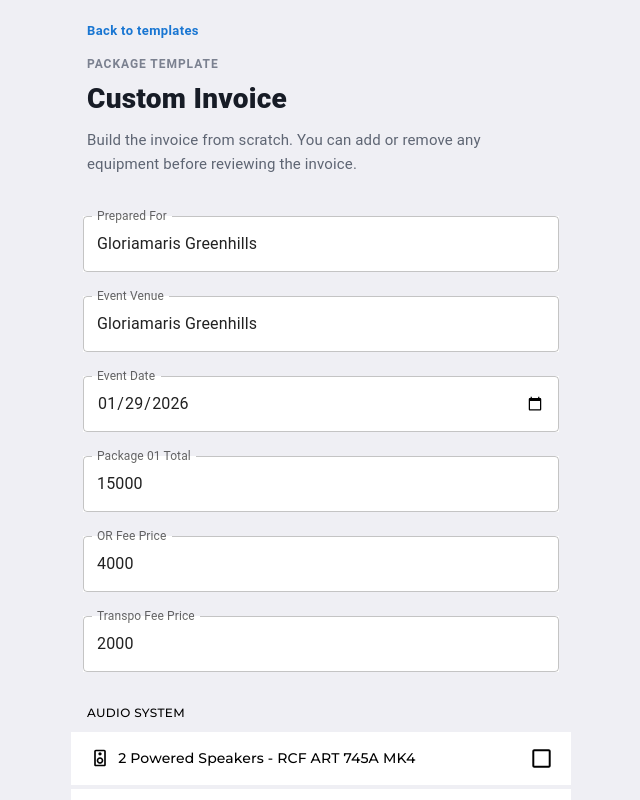
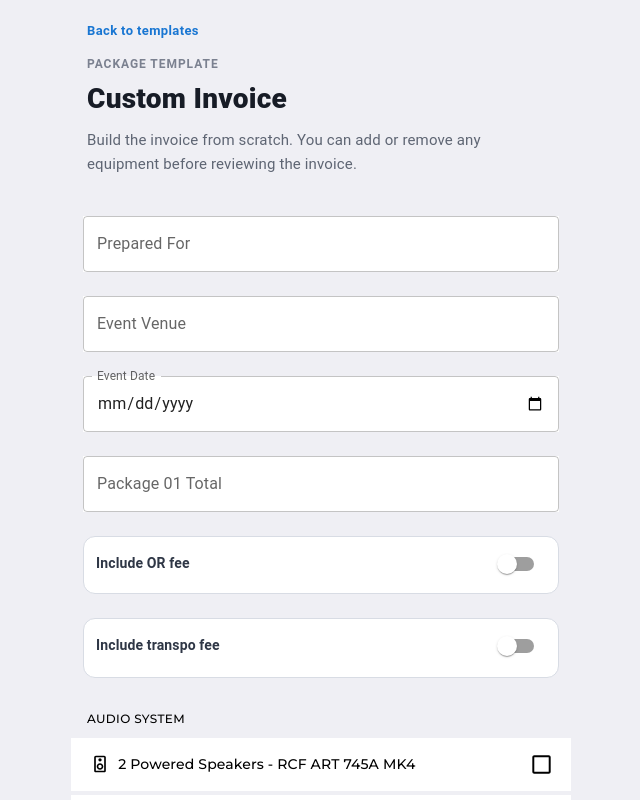
Before and after one commit to pjguitar15/legato-invoice-maker, a React (Vite) app: page / in a window 1280 px wide. Both pictures are taken after a click on the element "Create without template". Shown: the top 800 px of the page, without its empty margins (319-959 px from the left). Built offline with nearby package versions, Linux system fonts and the light colour scheme.

Commit message:
fixed things

```diff
--- a/src/components/Form/components/fields/Field.tsx
+++ b/src/components/Form/components/fields/Field.tsx
@@ -8,9 +8,19 @@ type FieldProps = {
   type?: string
   value: string
   onChange: (event: ChangeEvent<HTMLInputElement>) => void
+  error?: boolean
+  helperText?: string
 }
 
-const Field = ({ name, label, type, value, onChange }: FieldProps) => {
+const Field = ({
+  name,
+  label,
+  type,
+  value,
+  onChange,
+  error,
+  helperText,
+}: FieldProps) => {
   return (
     <Box>
       <Box sx={styles.fieldContainer}>
@@ -21,6 +31,8 @@ const Field = ({ name, label, type, value, onChange }: FieldProps) => {
           type={type}
           value={value}
           onChange={onChange}
+          error={error}
+          helperText={helperText}
           slotProps={
             type === 'date'
               ? {
--- a/src/components/Form/components/fields/Fields.tsx
+++ b/src/components/Form/components/fields/Fields.tsx
@@ -1,4 +1,4 @@
-import { Box } from '@mui/material'
+import { Box, FormControlLabel, Switch, Typography } from '@mui/material'
 import { styles } from '../formStyles'
 import Field from './Field'
 import { useInvoiceBuilder } from '../../../../context/useInvoiceBuilder'
@@ -9,6 +9,10 @@ type FieldConfig = {
   name: keyof InvoiceFormValues
   label: string
   type?: string
+}
+
+type FieldsProps = {
+  errors?: Partial<Record<keyof InvoiceFormValues, string>>
 }
 
 const fieldConfig: FieldConfig[] = [
@@ -35,23 +39,16 @@ const fieldConfig: FieldConfig[] = [
     label: 'LED Wall Price',
     type: 'number',
   },
-  {
-    name: 'orFeePrice',
-    label: 'OR Fee Price',
-    type: 'number',
-  },
-  {
-    name: 'transpoFeePrice',
-    label: 'Transpo Fee Price',
-    type: 'number',
-  },
 ]
 
-const Fields = () => {
-  const { formValues, handleFieldChange, sections } = useInvoiceBuilder()
+const Fields = ({ errors }: FieldsProps) => {
+  const { formValues, handleFieldChange, handleCheckClick, sections } =
+    useInvoiceBuilder()
   const hasLedWallSelection = sections
     .find((section) => section.id === 7)
     ?.equipment.some((item) => item.type === EquipmentTypes.LED_WALL && item.isChecked)
+  const orFeeItem = sections.find((section) => section.id === 8)?.equipment[0]
+  const transpoFeeItem = sections.find((section) => section.id === 9)?.equipment[0]
 
   const visibleFieldConfig = fieldConfig.filter(
     (field) => field.name !== 'ledWallPrice' || hasLedWallSelection,
@@ -67,8 +64,108 @@ const Fields = () => {
           type={field.type}
           value={formValues[field.name as keyof typeof formValues]}
           onChange={handleFieldChange}
+          error={Boolean(errors?.[field.name])}
+          helperText={errors?.[field.name]}
         />
       ))}
+
+      {orFeeItem ? (
+        <Box sx={styles.fieldContainer}>
+          <Box
+            sx={{
+              border: '1px solid #d8dce4',
+              borderRadius: '12px',
+              padding: '0.5rem 0.75rem 0.65rem',
+              background: '#ffffff',
+            }}
+          >
+            <FormControlLabel
+              control={
+                <Switch
+                  checked={orFeeItem.isChecked}
+                  onChange={() => handleCheckClick(8, orFeeItem.id)}
+                />
+              }
+              label='Include OR fee'
+              sx={{
+                margin: 0,
+                width: '100%',
+                justifyContent: 'space-between',
+                '& .MuiFormControlLabel-label': {
+                  fontSize: 14,
+                  fontWeight: 600,
+                  color: '#2f3746',
+                },
+              }}
+              labelPlacement='start'
+            />
+
+            {orFeeItem.isChecked ? (
+              <Typography
+                sx={{
+                  fontSize: 12.5,
+                  lineHeight: 1.45,
+                  color: '#667085',
+                  marginTop: '0.2rem',
+                  paddingRight: '0.25rem',
+                }}
+              >
+                12% of the total will be added, then rounded up. Examples:
+                P3,878 becomes P4,000, P2,439 becomes P2,500, and P4,224
+                becomes P4,500.
+              </Typography>
+            ) : null}
+          </Box>
+        </Box>
+      ) : null}
+
+      {transpoFeeItem ? (
+        <Box sx={styles.fieldContainer}>
+          <Box
+            sx={{
+              border: '1px solid #d8dce4',
+              borderRadius: '12px',
+              padding: '0.5rem 0.75rem 0.75rem',
+              background: '#ffffff',
+            }}
+          >
+            <FormControlLabel
+              control={
+                <Switch
+                  checked={transpoFeeItem.isChecked}
+                  onChange={() => handleCheckClick(9, transpoFeeItem.id)}
+                />
+              }
+              label='Include transpo fee'
+              sx={{
+                margin: 0,
+                width: '100%',
+                justifyContent: 'space-between',
+                '& .MuiFormControlLabel-label': {
+                  fontSize: 14,
+                  fontWeight: 600,
+                  color: '#2f3746',
+                },
+              }}
+              labelPlacement='start'
+            />
+
+            {transpoFeeItem.isChecked ? (
+              <Box sx={{ marginTop: '0.4rem' }}>
+                <Field
+                  name='transpoFeePrice'
+                  label='Transpo Fee Price'
+                  type='number'
+                  value={formValues.transpoFeePrice}
+                  onChange={handleFieldChange}
+                  error={Boolean(errors?.transpoFeePrice)}
+                  helperText={errors?.transpoFeePrice}
+                />
+              </Box>
+            ) : null}
+          </Box>
+        </Box>
+      ) : null}
     </Box>
   )
 }
--- a/src/components/Form/components/list-checker/ListChecker.tsx
+++ b/src/components/Form/components/list-checker/ListChecker.tsx
@@ -7,10 +7,13 @@ import { useInvoiceBuilder } from "../../../../context/useInvoiceBuilder"
 
 const ListChecker = () => {
   const { sections, handleCheckClick } = useInvoiceBuilder()
+  const visibleSections = sections.filter(
+    (section) => section.id !== 8 && section.id !== 9,
+  )
 
   return (
     <Box sx={styles.root}>
-      {sections.map((item) => (
+      {visibleSections.map((item) => (
         <Box key={item.id}>
           <Typography sx={styles.heading}>{item.label}</Typography>
 
--- a/src/context/invoiceBuilderConfig.ts
+++ b/src/context/invoiceBuilderConfig.ts
@@ -10,7 +10,6 @@ export type InvoiceFormValues = {
   eventDate: string
   packageOnePrice: string
   ledWallPrice: string
-  orFeePrice: string
   transpoFeePrice: string
 }
 
@@ -33,13 +32,12 @@ export const createRandomInvoiceNumber = () =>
   String(Math.floor(Math.random() * 401) + 100)
 
 export const createInitialFormValues = (): InvoiceFormValues => ({
-  clientName: 'Gloriamaris Greenhills',
-  eventVenue: 'Gloriamaris Greenhills',
-  eventDate: '2026-01-29',
-  packageOnePrice: '15000',
-  ledWallPrice: '18000',
-  orFeePrice: '4000',
-  transpoFeePrice: '2000',
+  clientName: '',
+  eventVenue: '',
+  eventDate: '',
+  packageOnePrice: '',
+  ledWallPrice: '',
+  transpoFeePrice: '',
 })
 
 export const initialFormValues: InvoiceFormValues = createInitialFormValues()
--- a/src/pages/CreateInvoice.tsx
+++ b/src/pages/CreateInvoice.tsx
@@ -1,21 +1,29 @@
-import { useEffect } from 'react'
+import { useEffect, useMemo, useState } from 'react'
 import { Box, Button, Typography } from '@mui/material'
-import { Link as RouterLink, Navigate, useParams } from 'react-router'
+import { Link as RouterLink, Navigate, useNavigate, useParams } from 'react-router'
 import Fields from '../components/Form/components/fields/Fields'
 import ListChecker from '../components/Form/components/list-checker/ListChecker'
 import { DEFAULT_BACKGROUND_COLOR } from '../mainStyleConst'
 import {
   CUSTOM_PACKAGE_ID,
+  type InvoiceFormValues,
   getPackageTemplate,
 } from '../context/invoiceBuilderConfig'
 import { useInvoiceBuilder } from '../context/useInvoiceBuilder'
 
 const CreateInvoice = () => {
   const { packageId } = useParams()
+  const navigate = useNavigate()
   const template = packageId ? getPackageTemplate(packageId) : undefined
   const isCustomPackage = packageId === CUSTOM_PACKAGE_ID
-  const { activePackageId, resetInvoiceBuilder, selectPackageTemplate } =
-    useInvoiceBuilder()
+  const [showValidation, setShowValidation] = useState(false)
+  const {
+    activePackageId,
+    formValues,
+    sections,
+    resetInvoiceBuilder,
+    selectPackageTemplate,
+  } = useInvoiceBuilder()
 
   useEffect(() => {
     if (isCustomPackage) {
@@ -39,6 +47,72 @@ const CreateInvoice = () => {
     selectPackageTemplate,
     template,
   ])
+
+  const validationErrors = useMemo<
+    Partial<Record<keyof InvoiceFormValues, string>>
+  >(() => {
+    const hasTranspoFee = Boolean(
+      sections.find((section) => section.id === 9)?.equipment[0]?.isChecked,
+    )
+
+    return {
+      clientName: formValues.clientName.trim()
+        ? undefined
+        : 'Prepared For is required',
+      eventVenue: formValues.eventVenue.trim()
+        ? undefined
+        : 'Event Venue is required',
+      transpoFeePrice:
+        hasTranspoFee && !formValues.transpoFeePrice.trim()
+          ? 'Transpo Fee Price is required'
+          : undefined,
+    }
+  }, [
+    formValues.clientName,
+    formValues.eventVenue,
+    formValues.transpoFeePrice,
+    sections,
+  ])
+
+  const hasValidationErrors = Boolean(
+    validationErrors.clientName ||
+      validationErrors.eventVenue ||
+      validationErrors.transpoFeePrice,
+  )
+
+  const visibleValidationErrors = showValidation ? validationErrors : undefined
+
+  const handleReviewInvoice = () => {
+    if (hasValidationErrors) {
+      setShowValidation(true)
+
+      const firstInvalidFieldName = validationErrors.clientName
+        ? 'clientName'
+        : validationErrors.eventVenue
+          ? 'eventVenue'
+          : validationErrors.transpoFeePrice
+            ? 'transpoFeePrice'
+          : null
+
+      if (firstInvalidFieldName) {
+        requestAnimationFrame(() => {
+          const field = document.querySelector<HTMLInputElement>(
+            `input[name="${firstInvalidFieldName}"]`,
+          )
+
+          field?.scrollIntoView({
+            behavior: 'smooth',
+            block: 'center',
+          })
+          field?.focus()
+        })
+      }
+
+      return
+    }
+
+    navigate(`/package/${packageId}/review`)
+  }
 
   if (!packageId || (!template && !isCustomPackage)) {
     return <Navigate to='/' replace />
@@ -114,7 +188,7 @@ const CreateInvoice = () => {
           </Typography>
         </Box>
 
-        <Fields />
+        <Fields errors={visibleValidationErrors} />
         <ListChecker />
         <Box
           sx={{
@@ -130,12 +204,7 @@ const CreateInvoice = () => {
           <Button component={RouterLink} to='/' variant='outlined' fullWidth>
             Change template
           </Button>
-          <Button
-            component={RouterLink}
-            to={`/package/${packageId}/review`}
-            variant='contained'
-            fullWidth
-          >
+          <Button variant='contained' fullWidth onClick={handleReviewInvoice}>
             Review invoice
           </Button>
         </Box>
```
Also changed, not shown: src/pages/ReviewInvoice.tsx (+109 -10 lines).
